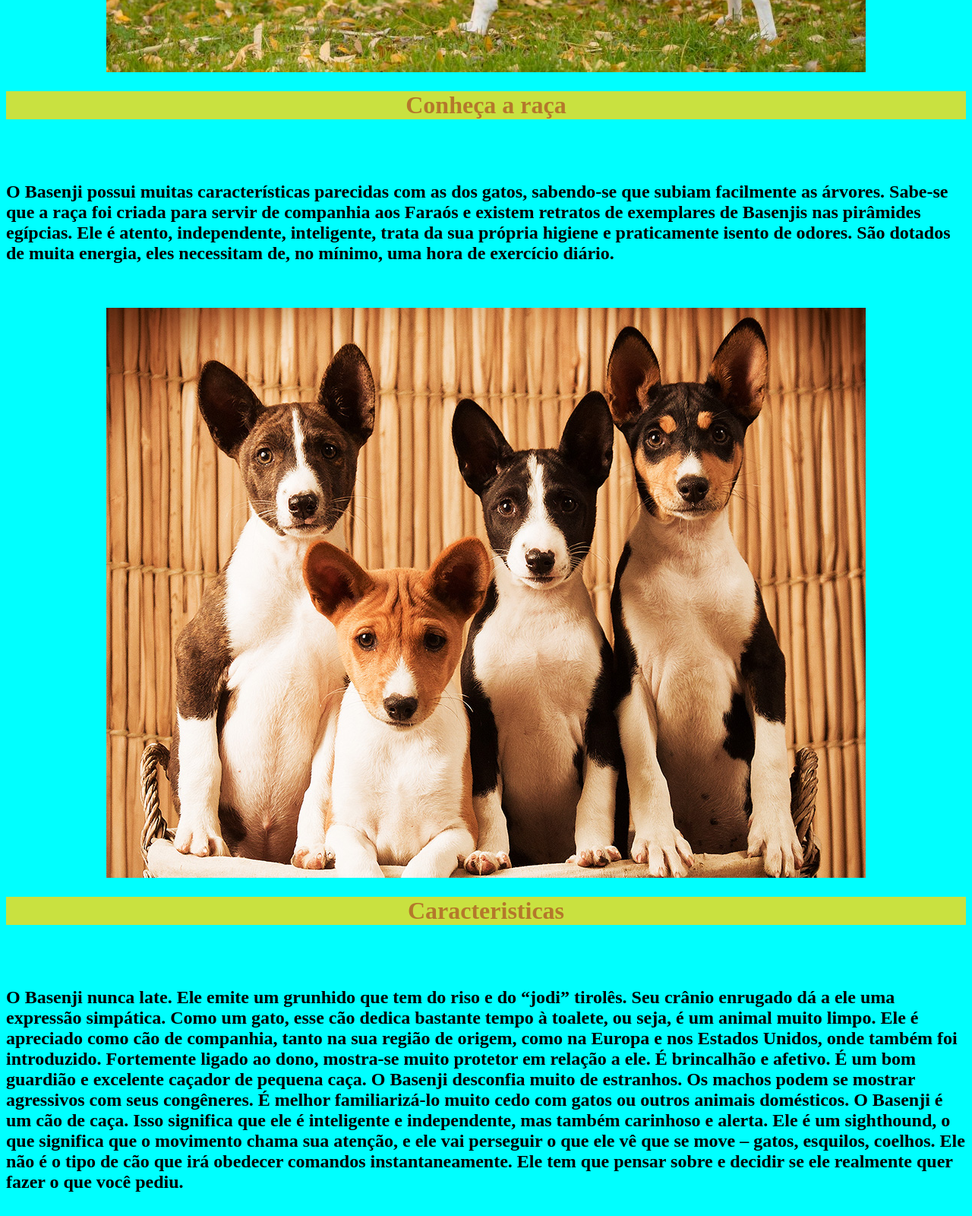
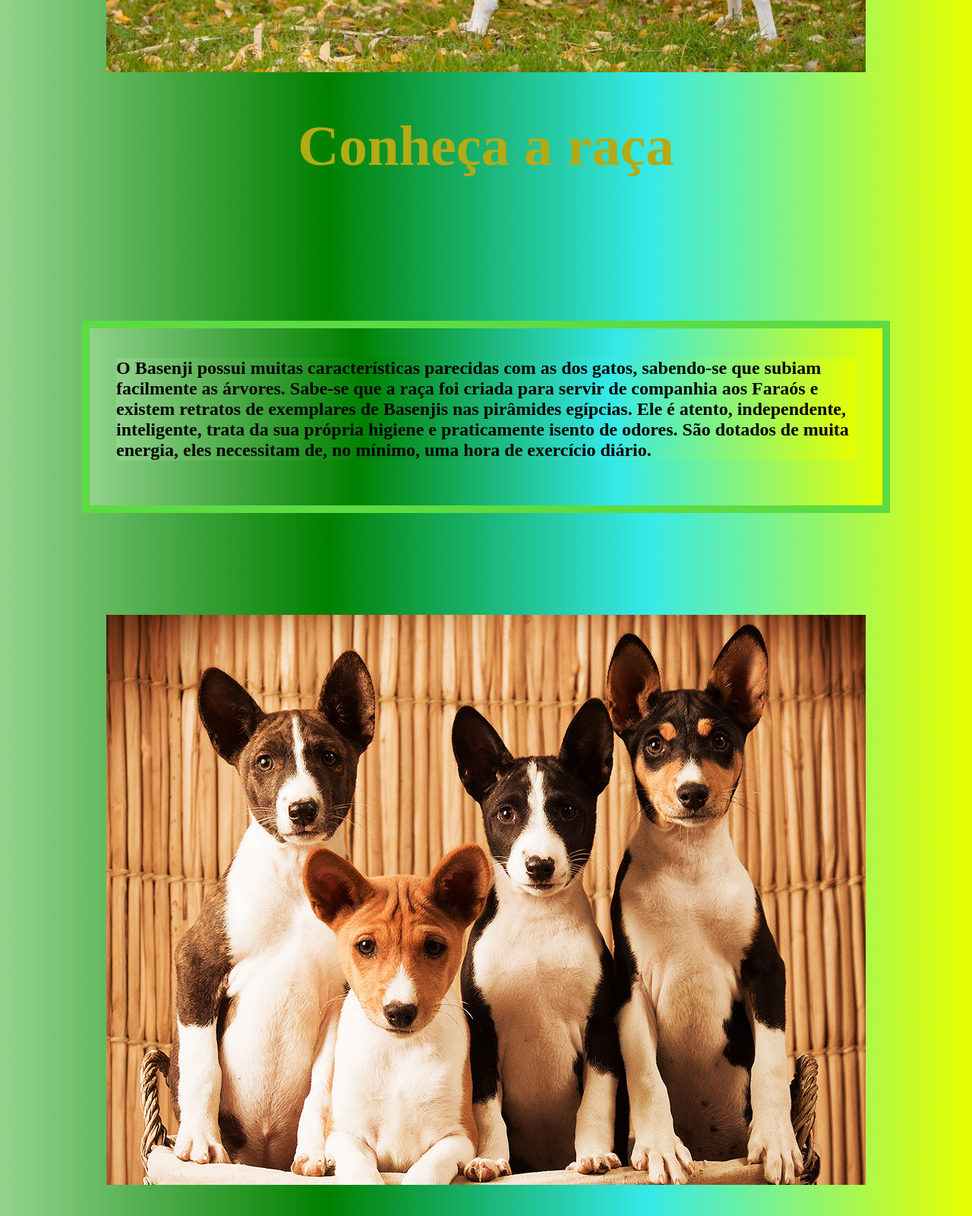
Before and after one commit to Carol1708/AULAS-CSS-Prof.-Tatiana, a plain HTML site: page AtividadeCSS.html in a window 1280 px wide. Shown: the part 760-2360 px from the top of the page at 76% size. Drawn offline with Linux system fonts and the light colour scheme; a web font is replaced by a local one.

Commit message:
mudança dia19

```diff
--- a/AtividadeCSS.html
+++ b/AtividadeCSS.html
@@ -37,7 +37,7 @@
     <h1 class="raca1"> Conheça a raça</h1>
     <br>
     <br>
-    <h2><p> O Basenji possui muitas características parecidas com as dos   gatos,
+    <h2 class="parag3"><p id="parag3"> O Basenji possui muitas características parecidas com as dos   gatos,
         sabendo-se que subiam facilmente as árvores. Sabe-se que a raça foi criada para servir
         de companhia aos Faraós e existem retratos de exemplares de Basenjis nas pirâmides egípcias.
         Ele é atento, independente, inteligente, trata da sua própria higiene e praticamente isento de odores. São
@@ -53,7 +53,7 @@
     <h1 class="raca2"> Caracteristicas</h1>
     <br>
     <br>
-    <h2><p> O Basenji nunca late. Ele emite um grunhido que tem do riso e do “jodi” tirolês.
+    <h2 class="parag2"><p id="parag2"> O Basenji nunca late. Ele emite um grunhido que tem do riso e do “jodi” tirolês.
          Seu crânio enrugado dá a ele uma expressão  simpática. Como um gato, esse cão dedica
         bastante tempo à toalete, ou seja, é um animal muito limpo.
         Ele é apreciado como cão de companhia, tanto na sua região de origem, como na Europa
@@ -77,7 +77,7 @@
     <h1 class="raca3"> História </h1>
     <br>
     <br>
-    <h2><p> O Basenji é uma das raças mais antigas, e foi descoberto no Congo Africano vivendo
+    <h2 class="parag1"><p id="parag1"> O Basenji é uma das raças mais antigas, e foi descoberto no Congo Africano vivendo
          com caçadores pigmeus. Os primeiros exploradores nomeavam os cães de acordo com a tribo
         ou com a área em que eram achados, como os Zande dogs ou os Terriers do Congo. As tribos
         nativas utilizavam os cães (que costumavam usar sinos no pescoço) como caçadores em bando,
--- a/CSS/Atividadecss.css
+++ b/CSS/Atividadecss.css
@@ -1,16 +1,16 @@
 
 *{
-    background-color: aqua;
+    background-image: linear-gradient( to right, rgb(146, 210, 140), green, rgb(53, 233, 233), rgb(229, 255, 0) );
+}
 
-}
 @font-face {
     font-family: minhafonte;
     src: url(../fontes/WonderSmileBoldItalic_PERSONAL_USE_ONLY.otf);
 }
 
 .menu1{
-    background-color: rgb(228, 228, 50);
-    color: rgb(180, 139, 51);
+    background-color: rgb(35, 10, 134);
+    color:rgb(198, 176, 28);
     border-radius: 20px;
     text-decoration: none;
     font-size: 75px;
@@ -24,25 +24,28 @@
 }
 .raca1 {
 
-    background-color: rgb(201, 225, 64);
-    color:rgb(180, 120, 43);
+    background-color: rgb(26, 28, 16);
+    color:rgb(179, 171, 21);
     display:block;
     text-align: center;
+    font-size: 75px;
 
 
 }
 .raca2 {
     background-color: rgb(201, 225, 64);
-    color:rgb(180, 120, 43);
+    color:rgb(179, 171, 21);
     display: block;
     text-align: center;
+    font-size: 75px;
 
 }
 .raca3 {
     background-color: rgb(201, 225, 64);
-    color:rgb(180, 120, 43);
+    color:rgb(179, 171, 21);
     display: block;
     text-align: center;
+    font-size: 75px;
 }
 .basenji {
     text-align: center;
@@ -50,7 +53,32 @@
     margin-left: auto;
     margin-right: auto;
 
+
 }
+
+.parag1 {
+    background-color: rgb(175, 211, 145);
+    border: 10px solid rgb(92, 219, 67);
+    padding: 15px 35px 35px 35px;
+    margin: 100px;
+}
+
+
+.parag2 {
+    background-color: rgb(175, 211, 145);
+    border: 10px solid rgb(92, 219, 67);
+    padding: 15px 35px 35px 35px;
+    margin: 100px;
+}
+
+
+.parag3 {
+    background-color: rgb(175, 211, 145);
+    border: 10px solid rgb(92, 219, 67);
+    padding: 15px 35px 35px 35px;
+    margin: 100px;
+}
+
 
 .mennu {
     background-color: rgb(192, 145, 58);
--- a/CSS/meusEstilos2.css
+++ b/CSS/meusEstilos2.css
@@ -3,7 +3,7 @@
     font-size: 20px;
     text-align: center;
     font-style: italic;
-    text-decoration:none
+    text-decoration:none;
     text-transform: lowercase;
     text-indent: 20px;
     letter-spacing: 5px;
@@ -44,7 +44,7 @@ border-radius: 30px;
 }
 
 #boxModel {
-    background-color: burlywood;
+    background-color: rgb(173, 219, 175);
     border: 2px solid black;
     padding: 50px 10px 20px 5px;
     margin: 25px;
```
